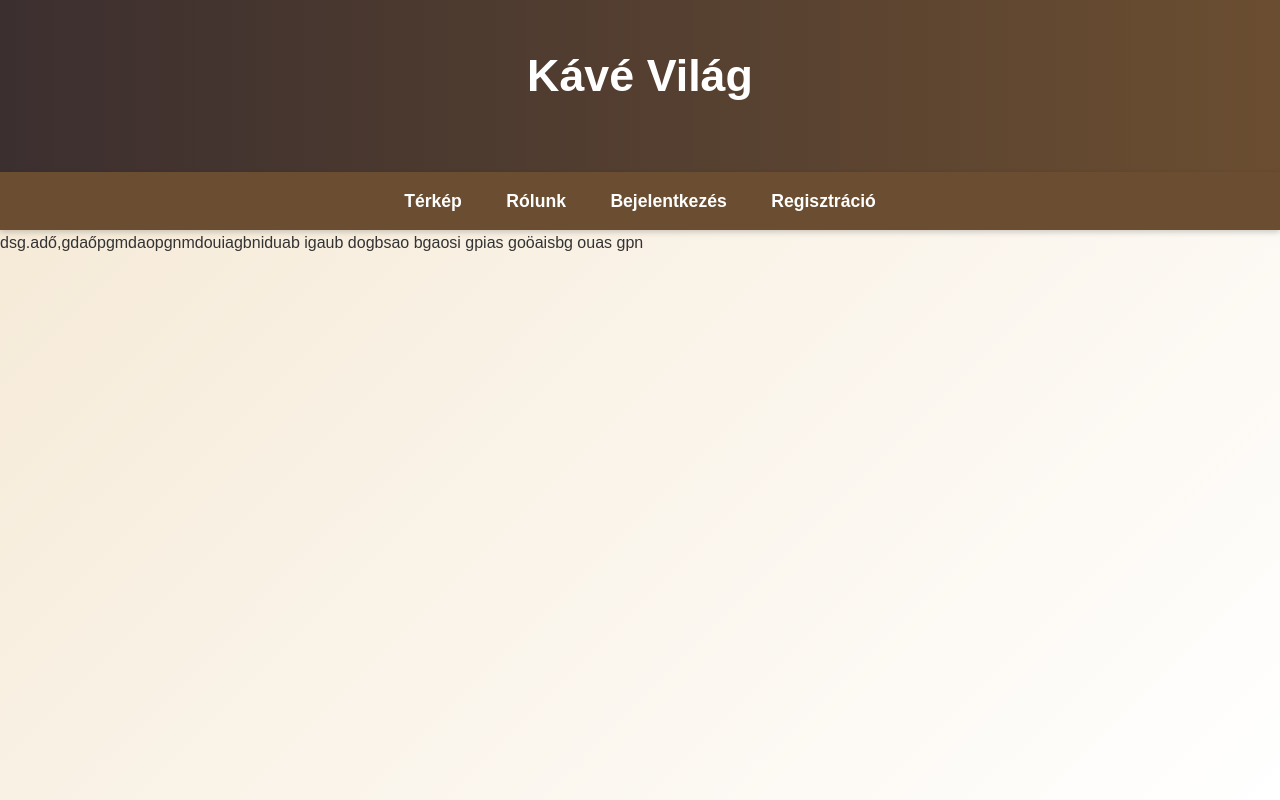
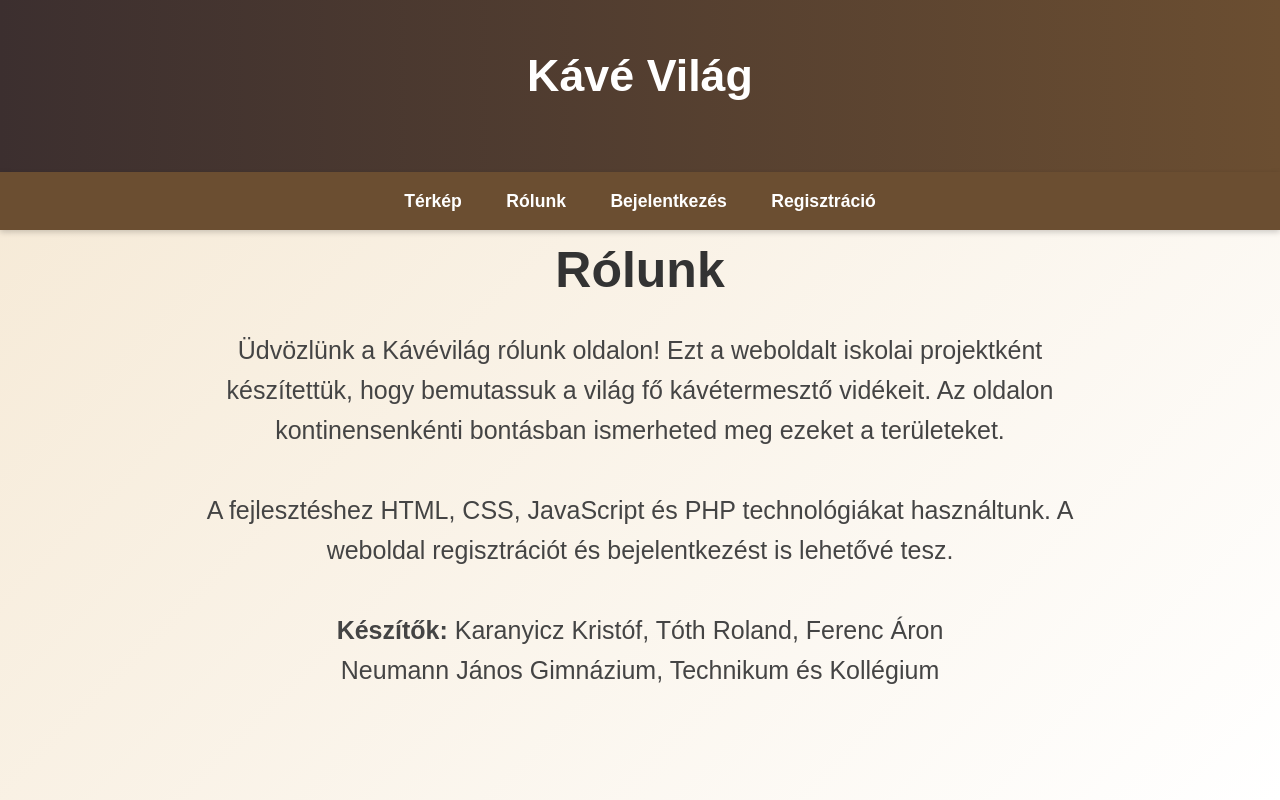
Before and after one commit to NEU-KKristof/Kave-Terkep, a PHP site: page /rolunk.php in a window 1280 px wide. Run offline with PHP 8.4, Linux system fonts and the light colour scheme.

Commit message:
Update rolunk.php

```diff
--- a/website/rolunk.php
+++ b/website/rolunk.php
@@ -120,9 +120,20 @@ p {
 }
 </style>
 
-dsg.adő,gdaőpgmdaopgnmdouiagbniduab igaub dogbsao bgaosi gpias goöaisbg ouas gpn
+<center>
+<div style="font-size: 25px; width: 70%;">
+<h1>Rólunk</h1>
 
+<p> Üdvözlünk a Kávévilág rólunk oldalon! Ezt a weboldalt iskolai projektként készítettük, hogy bemutassuk a világ fő kávétermesztő vidékeit. Az oldalon kontinensenkénti bontásban ismerheted meg ezeket a területeket. <br><br>
 
+A fejlesztéshez HTML, CSS, JavaScript és PHP technológiákat használtunk. A weboldal regisztrációt és bejelentkezést is lehetővé tesz. <br><br>
+
+<b> Készítők:</b> Karanyicz Kristóf, Tóth Roland, Ferenc Áron <br>
+Neumann János Gimnázium, Technikum és Kollégium
+
+</p>
+</div>
+</center>
 
 </body>
 </html>
```
